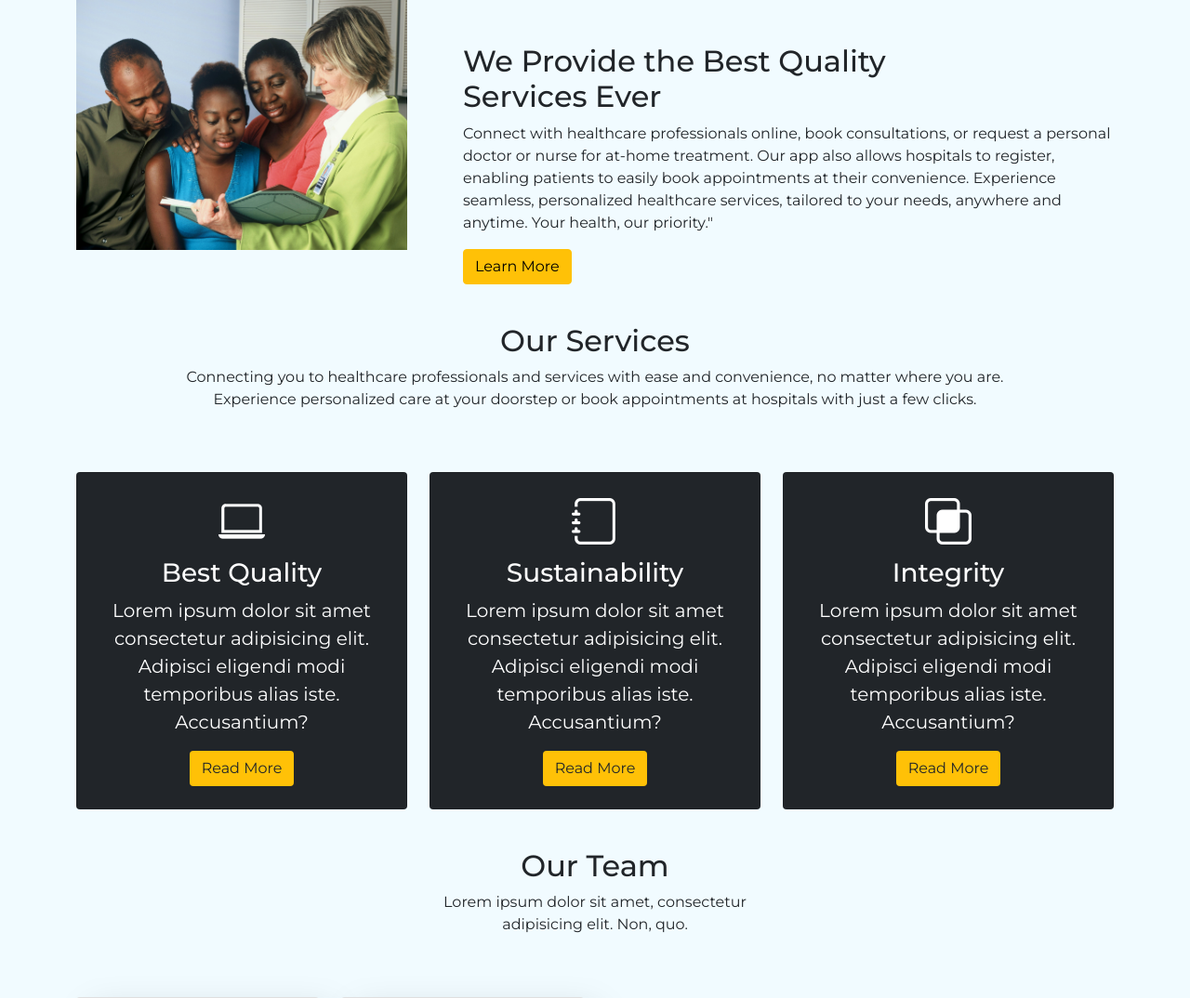
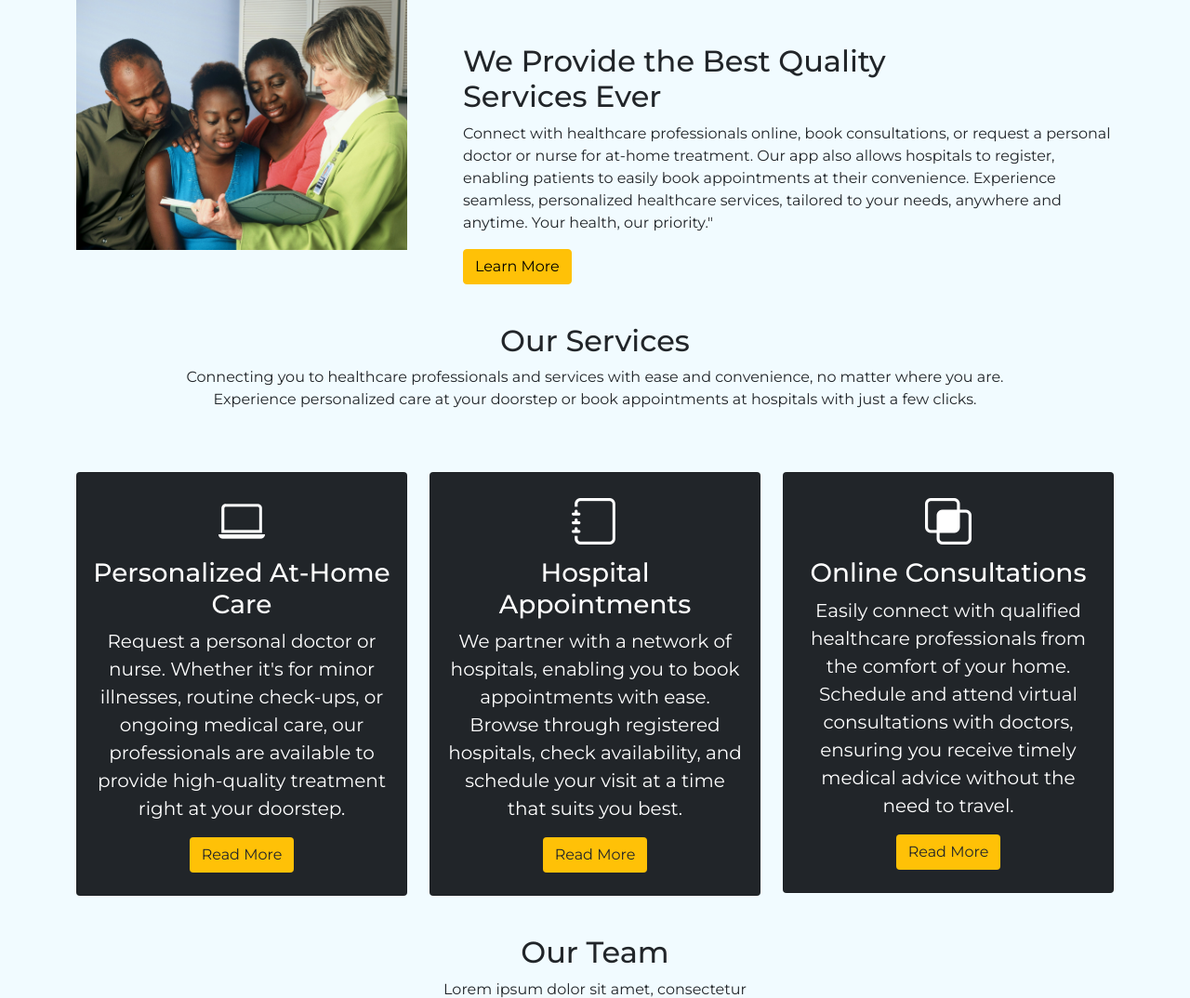
Before and after one commit to Elpastore/DynoMed, a Flask app: page / in a window 1280 px wide. Shown: the part 823-1897 px from the top of the page at 93% size. Run offline with Flask 3, Linux system fonts and the light colour scheme; some libraries are stand-ins or nearby versions.

Commit message:
refactor home page

```diff
--- a/wizy/templates/home.html
+++ b/wizy/templates/home.html
@@ -103,8 +103,8 @@
 					<div class="card text-white text-center bg-dark pb-2">
 						<div class="card-body">
 							<i class="bi bi-laptop"></i>
-							<h3 class="card-title">Best Quality</h3>
-							<p class="lead">Lorem ipsum dolor sit amet consectetur adipisicing elit. Adipisci eligendi modi temporibus alias iste. Accusantium?</p><button class="btn bg-warning text-dark">Read More</button>
+							<h3 class="card-title">Personalized At-Home Care</h3>
+							<p class="lead">Request a personal doctor or nurse. Whether it's for minor illnesses, routine check-ups, or ongoing medical care, our professionals are available to provide high-quality treatment right at your doorstep.</p><button class="btn bg-warning text-dark">Read More</button>
 						</div>
 					</div>
 				</div>
@@ -112,8 +112,8 @@
 					<div class="card text-white text-center bg-dark pb-2">
 						<div class="card-body">
 							<i class="bi bi-journal"></i>
-							<h3 class="card-title">Sustainability</h3>
-							<p class="lead">Lorem ipsum dolor sit amet consectetur adipisicing elit. Adipisci eligendi modi temporibus alias iste. Accusantium?</p><button class="btn bg-warning text-dark">Read More</button>
+							<h3 class="card-title">Hospital Appointments</h3>
+							<p class="lead">We partner with a network of hospitals, enabling you to book appointments with ease. Browse through registered hospitals, check availability, and schedule your visit at a time that suits you best.</p><button class="btn bg-warning text-dark">Read More</button>
 						</div>
 					</div>
 				</div>
@@ -121,8 +121,8 @@
 					<div class="card text-white text-center bg-dark pb-2">
 						<div class="card-body">
 							<i class="bi bi-intersect"></i>
-							<h3 class="card-title">Integrity</h3>
-							<p class="lead">Lorem ipsum dolor sit amet consectetur adipisicing elit. Adipisci eligendi modi temporibus alias iste. Accusantium?</p><button class="btn bg-warning text-dark">Read More</button>
+							<h3 class="card-title">Online Consultations</h3>
+							<p class="lead">Easily connect with qualified healthcare professionals from the comfort of your home. Schedule and attend virtual consultations with doctors, ensuring you receive timely medical advice without the need to travel.</p><button class="btn bg-warning text-dark">Read More</button>
 						</div>
 					</div>
 				</div>
```
